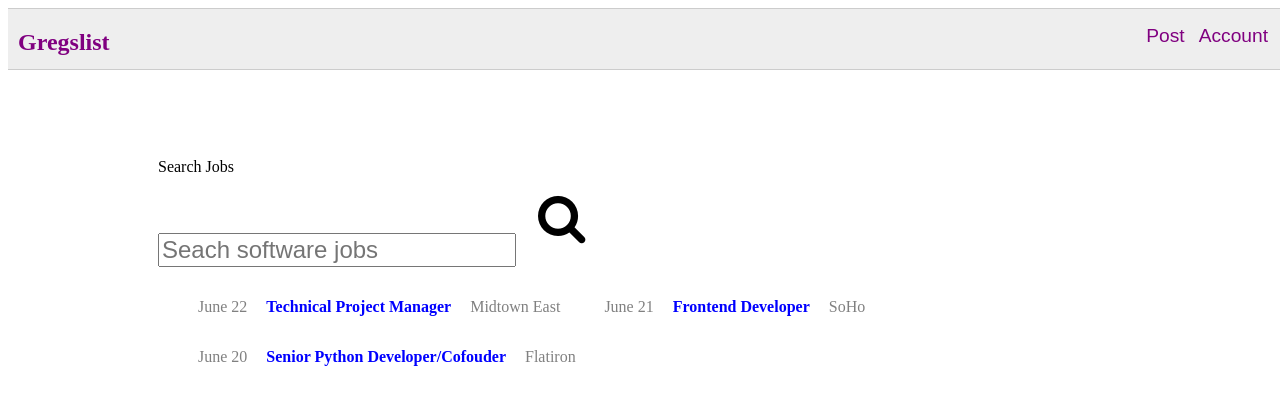
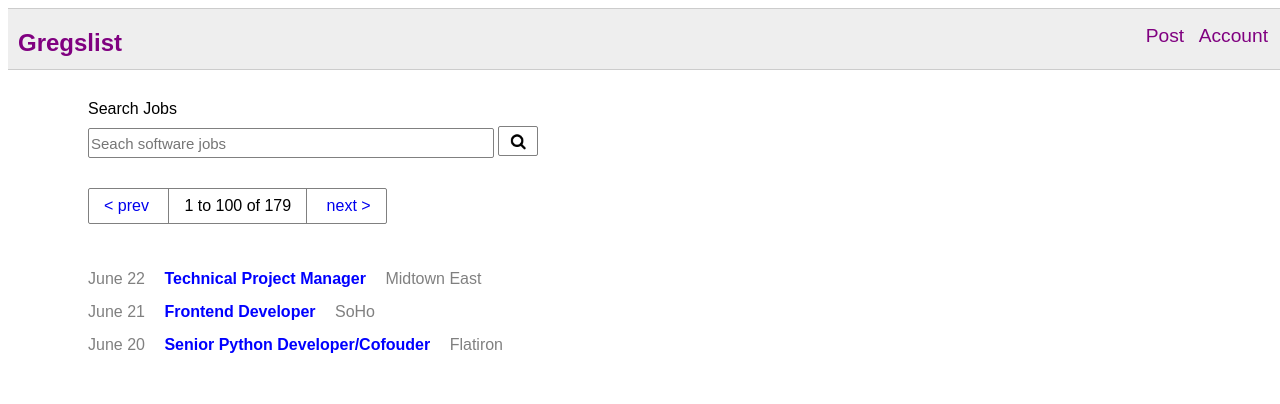
Before and after one commit to vcordero07/gregslist, a plain HTML site: page index.html in a window 1280 px wide. Drawn offline with Linux system fonts and the light colour scheme.

Commit message:
Final commit to gregslist

```diff
--- a/css/main.css
+++ b/css/main.css
@@ -1,10 +1,17 @@
-.top_bar {
+* {
+    font-family: arial, sans-serif;
+}
+
+
+/* */
+
+nav.top_bar {
     background-color: #eee;
     border-top: 1px #ccc solid;
     border-bottom: 1px #ccc solid;
 }
 
-nav {
+nav.top_bar {
     position: fixed;
     padding-left: 10px;
     padding-right: 60px;
@@ -14,68 +21,141 @@ nav {
     color: purple;
 }
 
-nav h1 {
+nav.top_bar h1 {
     display: inline-block;
     float: left;
 }
 
-nav ul {
+nav.top_bar ul {
     padding-right: 30px;
     display: inline-block;
     list-style: none;
 }
 
-nav li {
+nav.top_bar li {
     display: inline-block;
     font-size: 1.2em;
-    font-family: arial, sans-serif;
     margin-left: 10px;
 }
 
-nav li a:link {
+nav.top_bar li a:link {
     color: purple;
     text-decoration: none;
 }
 
-nav li a:hover {
+nav.top_bar li a:hover {
     color: green;
 }
 
 .container {
-    padding-top: 90px;
-    padding: 150px;
+    padding-top: 100px;
+    padding-left: 80px;
+}
+
+
+/* Form Gregs_form */
+
+.gregs_form {
+    margin-bottom: 30px;
+}
+
+.gregs_form label {
+    position: relative;
+    bottom: 8px;
+}
+
+.search-inputs {
+    position: relative;
 }
 
 input[type="text"] {
-    width: 350px;
-    font-size: 1.5em;
+    width: 400px;
+    height: 26px;
+    position: relative;
+    display: inline-block;
+    vertical-align: bottom;
+    border-radius: 2px;
+    font-size: 15px;
+    border: 1px solid grey;
+}
+
+.btn-main-search {
+    display: inline-block;
+    position: relative;
+    height: 30px;
+    border-radius: 2px;
+    border: 1px solid grey;
+    background-color: white;
+}
+
+.m_glass {
+    display: inline-block;
+    border-radius: 100%;
+    height: 100%;
+}
+
+
+/* Navigation Pages */
+
+.pages {
+    margin-bottom: 30px;
+}
+
+nav.pages {
+    display: inline-block;
+    bottom: 30px;
+    border: 1px solid grey;
+    border-radius: 2px;
+}
+
+.pages-button {
+    display: inline-block;
+    padding: 8px 15px;
+}
+
+.pages-results {
+    display: inline-block;
+    padding: 8px 15px;
+    border-left: 1px solid grey;
+    border-right: 1px solid grey;
+}
+
+.pages a:link {
+    text-decoration: none;
+}
+
+
+/* Display Results */
+
+.display_results {
+    margin-bottom: 15px;
+
+}
+
+.display_results ul {
+    display: inline-block;
+    -webkit-padding-start: 0px;
+}
+
+.display_results li {
+    color: grey;
+    display: block;
+    position: relative;
     margin-bottom: 15px;
 }
 
-main ul {
-  clear: right;
-  display: inline-block;
-
+.display_results li a:link {
+    text-decoration: none;
+    color: blue;
+    font-weight: bold;
 }
-
-main li {
-  color: grey;
-  display: inline-block;
-}
-
-main li a:link {
+.display_results li a:visited {
   text-decoration: none;
   color: blue;
   font-weight: bold;
 }
 
-main li a {
-  padding-left: 15px;
-  padding-right: 15px;
+.display_results li a {
+    padding-left: 15px;
+    padding-right: 15px;
 }
-.m_glass {
-  display: inline-block;
-  border-radius: 100%;
-
-  font-weight: 800;
-}
--- a/index.html
+++ b/index.html
@@ -11,7 +11,7 @@
 
 <body>
     <nav class="top_bar">
-      <h1>Gregslist</h1>
+        <h1>Gregslist</h1>
         <ul class="right">
             <li><a href="#">Post</a></li>
             <li>
@@ -20,29 +20,38 @@
         </ul>
     </nav>
     <main class="container">
-        <form action="" class="gregs_form">
-            <label for="">Search Jobs</label><br>
-            <input type="text" placeholder="Seach software jobs" name="searchbox" id="searchbox">
-            <img class="m_glass" src="images/magnifying-glass.png" alt="magnifying-glass">
-            <div class="display_results">
-                <ul>
-                    <li>June 22</li>
-                    <li><a href="#">Technical Project Manager</a></li>
-                    <li>Midtown East</li>
-                </ul>
-                <ul>
-                    <li>June 21</li>
-                    <li><a href="#">Frontend Developer</a></li>
-                    <li>SoHo</li>
-                </ul>
-                <ul>
-                    <li>June 20</li>
-                    <li><a href="#">Senior Python Developer/Cofouder</a></li>
-                    <li>Flatiron</li>
-                </ul>
+        <form action="/results/" class="gregs_form">
+            <label for="search-jobs">Search Jobs</label>
+            <div class="search-inputs">
+                <input type="text" placeholder="Seach software jobs" name="searchbox" id="searchbox">
+                <button type="button" name="button" class="btn-main-search">
+              <img class="m_glass" src="images/magnifying-glass.png" alt="magnifying-glass">
+            </button>
             </div>
+
         </form>
-
+        <nav class="pages">
+          <a href="#" class="pages-button">< prev</a>
+          <span class="pages-results">1 to 100 of 179</span>
+          <a href="#" class="pages-button">next ></a>
+        </nav>
+        <div class="display_results">
+            <ul>
+                <li>
+                    <span>June 22</span>
+                    <span><a href="#">Technical Project Manager</a></span>
+                    <span>Midtown East</span>
+                </li>
+                <li><span>June 21</span>
+                    <span><a href="#">Frontend Developer</a></span>
+                    <span>SoHo</span>
+                </li>
+                <li><span>June 20</span>
+                    <span><a href="#">Senior Python Developer/Cofouder</a></span>
+                    <span>Flatiron</span>
+                </li>
+            </ul>
+        </div>
     </main>
 </body>
 
```
